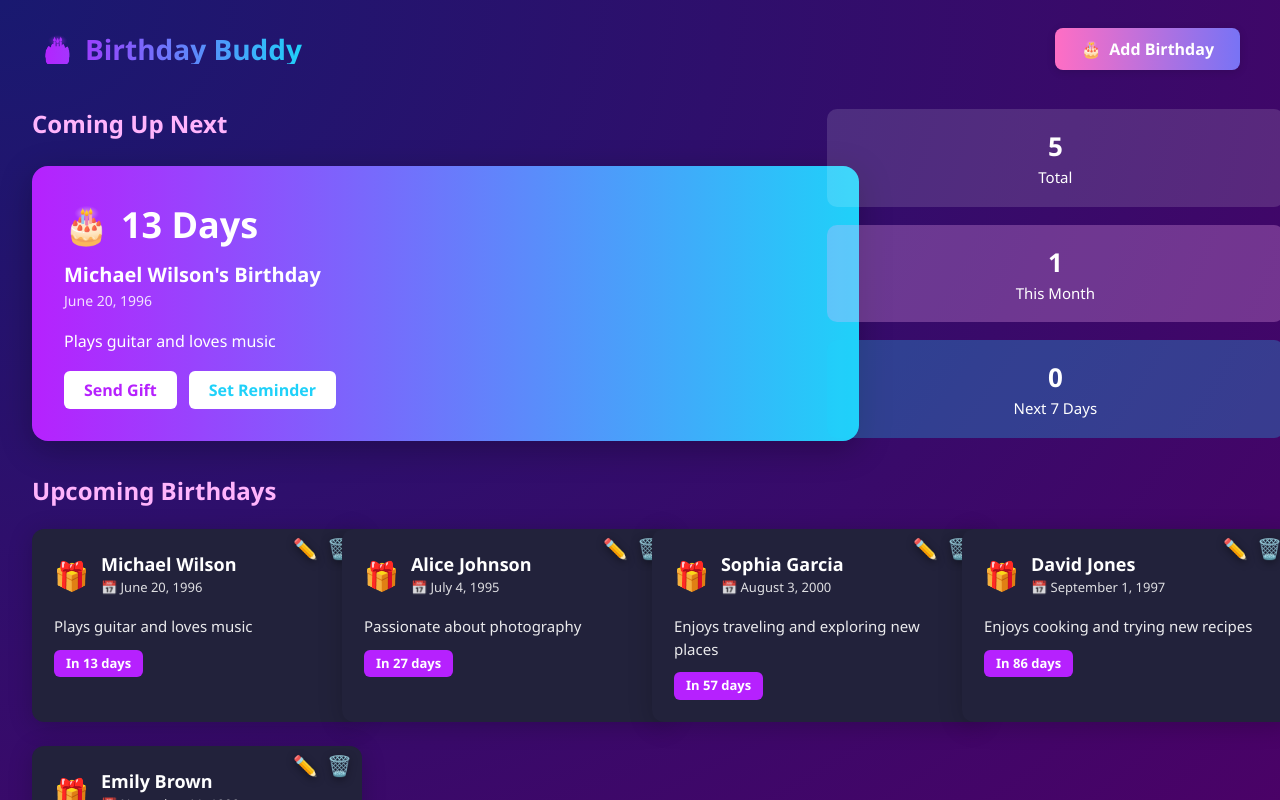
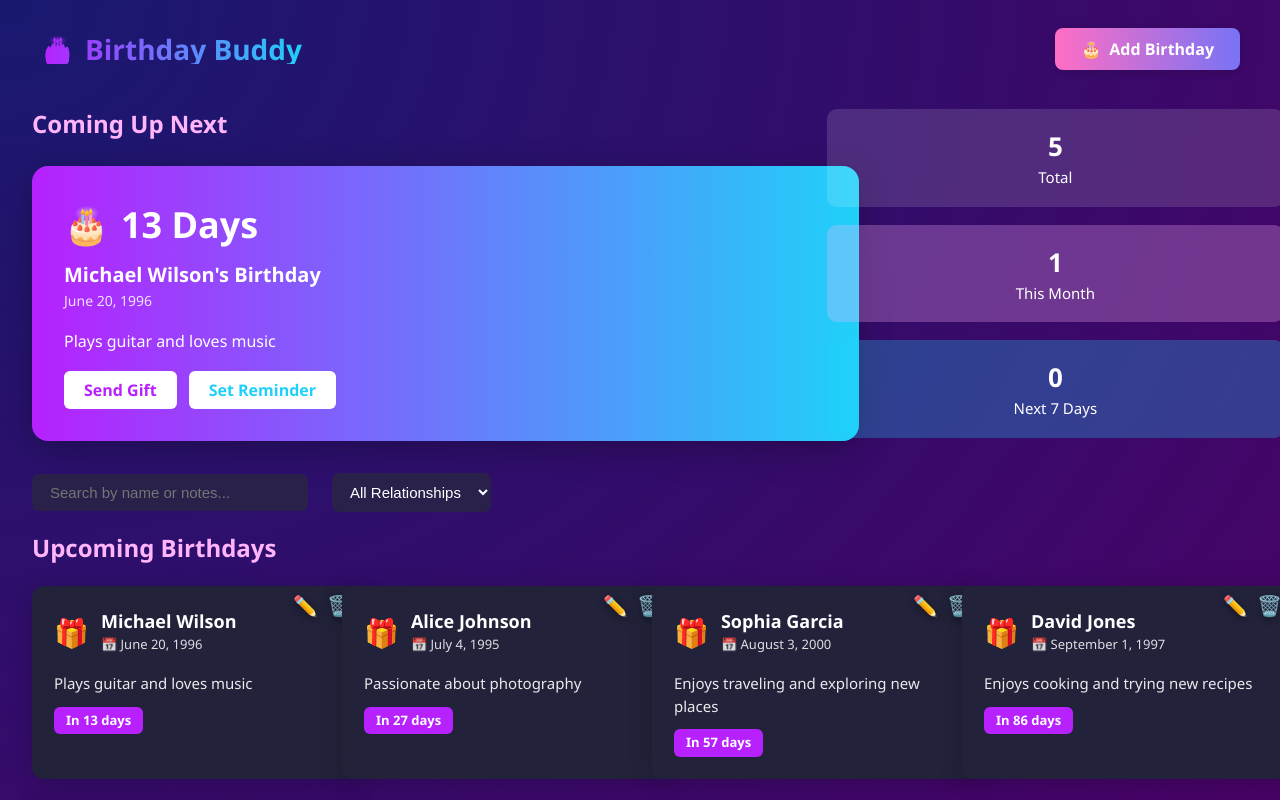
Before and after one commit to SCSBalaji/birthday_remainder_project, a React (Vite) app in the folder client/: page / in a window 1280 px wide. Shown: the top 800 px of the page. Built offline with nearby package versions, Linux system fonts and the light colour scheme.

Commit message:
feat(client): add search and filter functionality for birthdays

```diff
--- a/client/src/App.jsx
+++ b/client/src/App.jsx
@@ -28,13 +28,25 @@ export default function App() {
   const [birthdays, setBirthdays] = useState(defaultBirthdays);
   const [showForm, setShowForm] = useState(false);
   const [form, setForm] = useState({ name: "", date: "", relationship: "", bio: "" });
-  const [editId, setEditId] = useState(null); // NEW: which birthday is being edited
+  const [editId, setEditId] = useState(null);
   const [toDeleteId, setToDeleteId] = useState(null);
 
-  // Sort birthdays by how soon they are coming
-  const sortedBirthdays = [...birthdays].sort(
+  // NEW: Search and filter state
+  const [search, setSearch] = useState("");
+  const [filterRelationship, setFilterRelationship] = useState("");
+
+  // Filter and sort birthdays
+  const filteredBirthdays = birthdays.filter(b =>
+    (!search ||
+      b.name.toLowerCase().includes(search.toLowerCase()) ||
+      (b.bio && b.bio.toLowerCase().includes(search.toLowerCase()))
+    ) &&
+    (!filterRelationship || b.relationship === filterRelationship)
+  );
+  const sortedBirthdays = [...filteredBirthdays].sort(
     (a, b) => daysUntil(a.date) - daysUntil(b.date)
   );
+
   const nextBirthday = sortedBirthdays[0] || {};
   const total = birthdays.length;
   const thisMonth = birthdays.filter(
@@ -409,7 +421,6 @@ export default function App() {
         </div>
       )}
 
-      {/* REST OF YOUR APP UI BELOW */}
       <div
         style={{
           width: "100%",
@@ -560,8 +571,72 @@ export default function App() {
           </div>
         </div>
 
+        {/* SEARCH & FILTER CONTROLS */}
+        <div style={{
+          display: "flex",
+          gap: 18,
+          marginBottom: 18,
+          alignItems: "center",
+          flexWrap: "wrap"
+        }}>
+          <input
+            type="text"
+            value={search}
+            onChange={e => setSearch(e.target.value)}
+            placeholder="Search by name or notes..."
+            style={{
+              padding: "10px 18px",
+              borderRadius: 7,
+              border: "none",
+              fontSize: 15,
+              background: "#29214a",
+              color: "#fff",
+              outline: "none",
+              width: 240,
+              minWidth: 120,
+              marginRight: 6
+            }}
+          />
+          <select
+            value={filterRelationship}
+            onChange={e => setFilterRelationship(e.target.value)}
+            style={{
+              padding: "10px 14px",
+              borderRadius: 7,
+              border: "none",
+              fontSize: 15,
+              background: "#29214a",
+              color: "#fff",
+              outline: "none",
+              minWidth: 120
+            }}
+          >
+            <option value="">All Relationships</option>
+            {RELATIONSHIP_OPTIONS.map(rel => (
+              <option key={rel} value={rel}>{rel}</option>
+            ))}
+          </select>
+          {(search || filterRelationship) && (
+            <button
+              style={{
+                background: "none",
+                color: "#ffb4fc",
+                border: "none",
+                fontSize: 15,
+                fontWeight: 700,
+                cursor: "pointer",
+                marginLeft: 6,
+                textDecoration: "underline"
+              }}
+              onClick={() => { setSearch(""); setFilterRelationship(""); }}
+            >
+              Reset
+            </button>
+          )}
+        </div>
+
         {/* UPCOMING BIRTHDAYS */}
-        <h2 style={{ color: "#ffb4fc", marginTop: 30 }}>Upcoming Birthdays</h2>
+        <h2 style={{ color: "#ffb4fc", marginTop: 16 }}>Upcoming Birthdays</h2>
         <div
           style={{
             display: "grid",
@@ -571,7 +646,19 @@ export default function App() {
             width: "100%",
           }}
         >
-          {sortedBirthdays.map((b, i) => (
+          {sortedBirthdays.length === 0 ? (
+            <div style={{
+              gridColumn: "1/-1",
+              background: "#22223b",
+              borderRadius: 12,
+              padding: 32,
+              color: "#fff",
+              textAlign: "center"
+            }}>
+              No birthdays found.
+            </div>
+          ) : (
+            sortedBirthdays.map((b, i) => (
               <div
                 key={b.id}
                 style={{
@@ -587,7 +674,7 @@ export default function App() {
                   position: "relative"
                 }}
               >
-              {/* Delete Button (top right of card) */}
+                {/* Delete Button */}
                 <button
                   onClick={() => handleDeleteClick(b.id)}
                   title="Delete"
@@ -607,7 +694,7 @@ export default function App() {
                 >
                   🗑️
                 </button>
-              {/* Edit Button (top right, left of delete) */}
+                {/* Edit Button */}
                 <button
                   onClick={() => handleEditClick(b)}
                   title="Edit"
@@ -672,7 +759,8 @@ export default function App() {
                   In {daysUntil(b.date)} days
                 </div>
               </div>
-          ))}
+            ))
+          )}
         </div>
       </div>
     </div>
```
Lines whose indentation alone changed are shown as unchanged.
